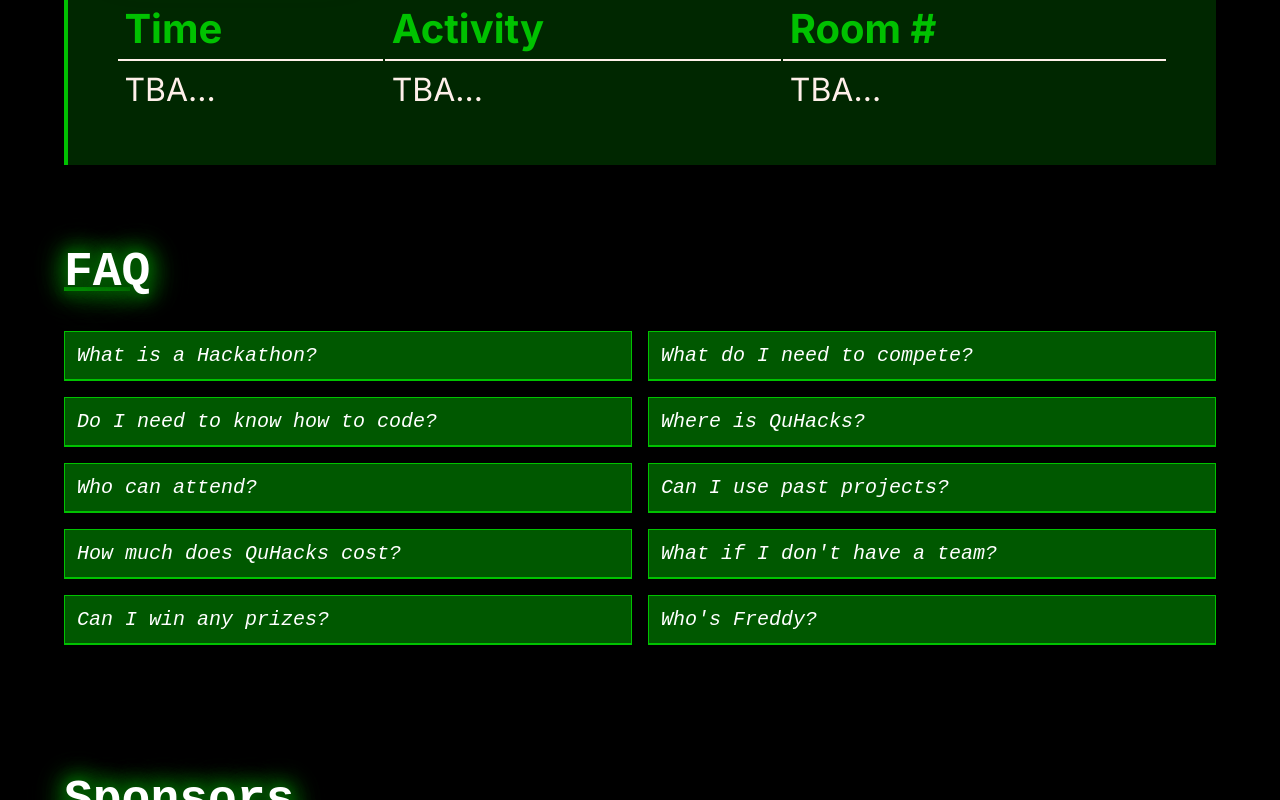
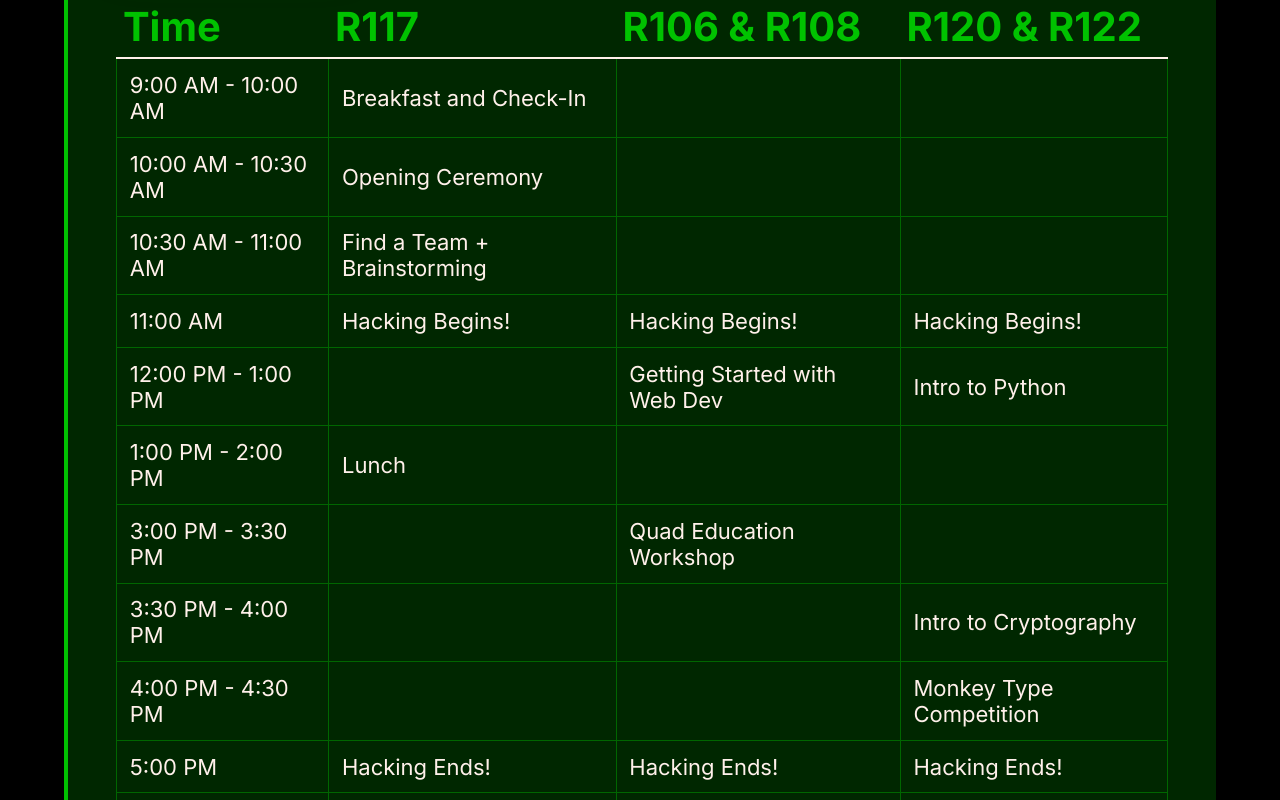
Before and after one commit to rk234/QuHacks-2023-Website, a Next.js app: page / in a window 1280 px wide. Shown: the part 1320-2120 px from the top of the page. Built offline with nearby package versions, Linux system fonts and the light colour scheme; no server answers.

Commit message:
schedule updated

```diff
--- a/src/app/components/schedule/component.module.css
+++ b/src/app/components/schedule/component.module.css
@@ -23,7 +23,7 @@
     margin: auto;
     font-size: 1.15vw;
     color: #FFF0EA;
-    border: none;
+    border-collapse: collapse;
     width: 100%;
 }
 
@@ -31,6 +31,13 @@
     border-bottom: 2px solid #FFF0EA;
     padding: 1vh 2vw;
 
+}
+
+.td {
+    border: 1px solid #006600;
+    text-align: left;
+    padding:   1vw;
+    font-size: 2.75vh;
 }
 
 .th {
@@ -42,12 +49,6 @@
     font-size: 2.5rem;
 }
 
-.td{
-    border: none;
-    text-align: left;
-    padding: .5vw;
-    font-size: 2rem;
-}
 
 @media screen and (max-width: 750px) {
     .sectionContainer {
@@ -64,18 +65,18 @@
         font-size: 2rem;
     }
     .th {
-        color: #00c200;;
+        color: #00c200;
         border-bottom: 2px solid #FFF0EA;
         padding: 1vh 2vw;
         text-align: left;
         padding: .5vw;
-        font-size: 1.5rem;
+        font-size: 1rem;
     }
 
     .td{
-        border: none;
+        border: 1px solid #006600;
         text-align: left;
         padding: .5vw;
-        font-size: 1rem;
+        font-size: 0.75rem;
     }
 }
--- a/src/app/components/schedule/schedule.js
+++ b/src/app/components/schedule/schedule.js
@@ -11,22 +11,89 @@ export default function ScheduleSection() {
                 <thead>
                     <tr>
                         <th className={styles.th}>Time</th>
-                        <th className={styles.th}>Activity</th>
-                        <th className={styles.th}>Room #</th>
+                        <th className={styles.th}>R117</th>
+                        <th className={styles.th}>R106 & R108</th>
+                        <th className={styles.th}>R120 & R122</th>
+
                     </tr>
 
                 </thead>
                 <tbody>
                     <tr>
-                        <td className={styles.td}>TBA...</td>
-                        <td className={styles.td}>TBA...</td>
-                        <td className={styles.td}>TBA...</td>
+                        <td className={styles.td}>9:00 AM - 10:00 AM</td>
+                        <td className={styles.td}>Breakfast and Check-In</td>
+                        <td className={styles.td}></td>
+                        <td className={styles.td}></td>
+
                     </tr>
-                    {/* <tr>
-                        <td className={styles.td}>Time 2</td>
-                        <td className={styles.td}>Activity 2</td>
-                        <td className={styles.td}>Room 2</td>
-                    </tr> */}
+                    <tr>
+                        <td className={styles.td}>10:00 AM - 10:30 AM</td>
+                        <td className={styles.td}>Opening Ceremony</td>
+                        <td className={styles.td}></td>
+                        <td className={styles.td}></td>
+                    </tr>
+                    <tr>
+                        <td className={styles.td}>10:30 AM - 11:00 AM</td>
+                        <td className={styles.td}>Find a Team + Brainstorming</td>
+                        <td className={styles.td}></td>
+                        <td className={styles.td}></td>
+                    </tr>
+                    <tr>
+                        <td className={styles.td}>11:00 AM</td>
+                        <td className={styles.td}>Hacking Begins!</td>
+                        <td className={styles.td}>Hacking Begins!</td>
+                        <td className={styles.td}>Hacking Begins!</td>
+                    </tr>
+                    <tr>
+                        <td className={styles.td}>12:00 PM - 1:00 PM</td>
+                        <td className={styles.td}></td>
+                        <td className={styles.td}>Getting Started with Web Dev</td>
+                        <td className={styles.td}>Intro to Python</td>
+                    </tr>
+                    <tr>
+                        <td className={styles.td}>1:00 PM - 2:00 PM</td>
+                        <td className={styles.td}>Lunch</td>
+                        <td className={styles.td}></td>
+                        <td className={styles.td}></td>
+                    </tr>
+                    <tr>
+                        <td className={styles.td}>3:00 PM - 3:30 PM</td>
+                        <td className={styles.td}></td>
+                        <td className={styles.td}>Quad Education Workshop</td>
+                        <td className={styles.td}></td>
+                    </tr>
+                    <tr>
+                        <td className={styles.td}>3:30 PM - 4:00 PM</td>
+                        <td className={styles.td}></td>
+                        <td className={styles.td}></td>
+                        <td className={styles.td}>Intro to Cryptography</td>
+                    </tr>
+                    <tr>
+                    <td className={styles.td}>4:00 PM - 4:30 PM</td>
+                        <td className={styles.td}></td>
+                        <td className={styles.td}></td>
+                        <td className={styles.td}>Monkey Type Competition</td>
+                    </tr>
+                    <tr>
+                        <td className={styles.td}>5:00 PM</td>
+                        <td className={styles.td}>Hacking Ends!</td>
+                        <td className={styles.td}>Hacking Ends!</td>
+                        <td className={styles.td}>Hacking Ends!</td>
+                    </tr>
+                    <tr>
+                        <td className={styles.td}>5:00 PM - 5:30 PM</td>
+                        <td className={styles.td}>Judging</td>
+                        <td className={styles.td}></td>
+                        <td className={styles.td}></td>
+                    </tr>
+                    <tr>
+                        <td className={styles.td}>5:30 PM - 6:00 PM</td>
+                        <td className={styles.td}>Closing Ceremony</td>
+                        <td className={styles.td}></td>
+                        <td className={styles.td}></td>
+                    </tr>
+
+
                 </tbody>
             </table>
         </div>
```
